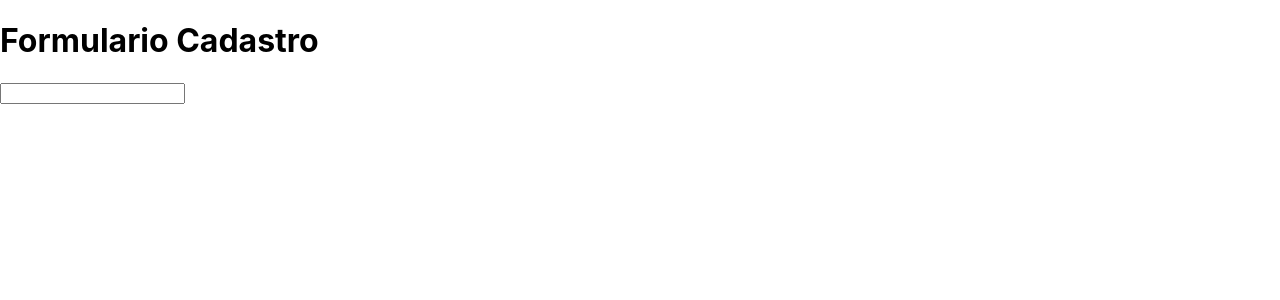
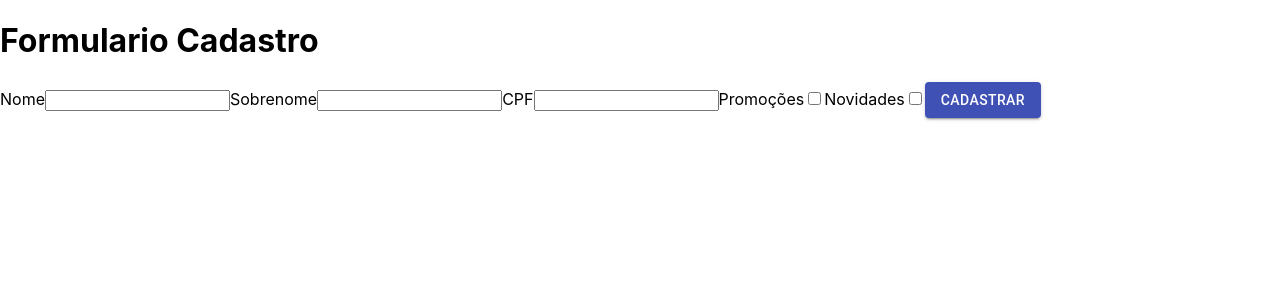
Before and after one commit to higornobrega/Projeto-Formulario, a React (Create React App) app: page / in a window 1280 px wide. Shown: the top 300 px of the page. Built offline with nearby package versions, Linux system fonts and the light colour scheme.

Commit message:
Facilitando a prototipação

```diff
--- a/package.json
+++ b/package.json
@@ -3,6 +3,7 @@
   "version": "0.1.0",
   "private": true,
   "dependencies": {
+    "@material-ui/core": "^4.11.0",
     "@testing-library/jest-dom": "^5.11.5",
     "@testing-library/react": "^11.1.1",
     "@testing-library/user-event": "^12.2.0",
--- a/src/components/FormularioCadastro/FormularioCadastro.jsx
+++ b/src/components/FormularioCadastro/FormularioCadastro.jsx
@@ -1,7 +1,25 @@
 import React from 'react';
+import Button from '@material-ui/core/Button'
 
-function FormularioCadastro(){
-    return( <form action=""><input type="text"/></form>);
+function FormularioCadastro() {
+    return (
+        <form action="">
+            <label>Nome</label>
+            <input type="text" />
+
+            <label>Sobrenome</label>
+            <input type="text" />
+
+            <label>CPF</label>
+            <input type="text" />
+
+            <label>Promoções</label>
+            <input type="checkbox"/>
+            <label>Novidades</label>
+            <input type="checkbox"/>
+            <Button variant="contained" color="primary" type="submit"> Cadastrar</Button>
+        </form>
+    );
 }
 
 export default FormularioCadastro;
```
Also changed, not shown: 1 other file (tests, documents, lock files or other folders).
